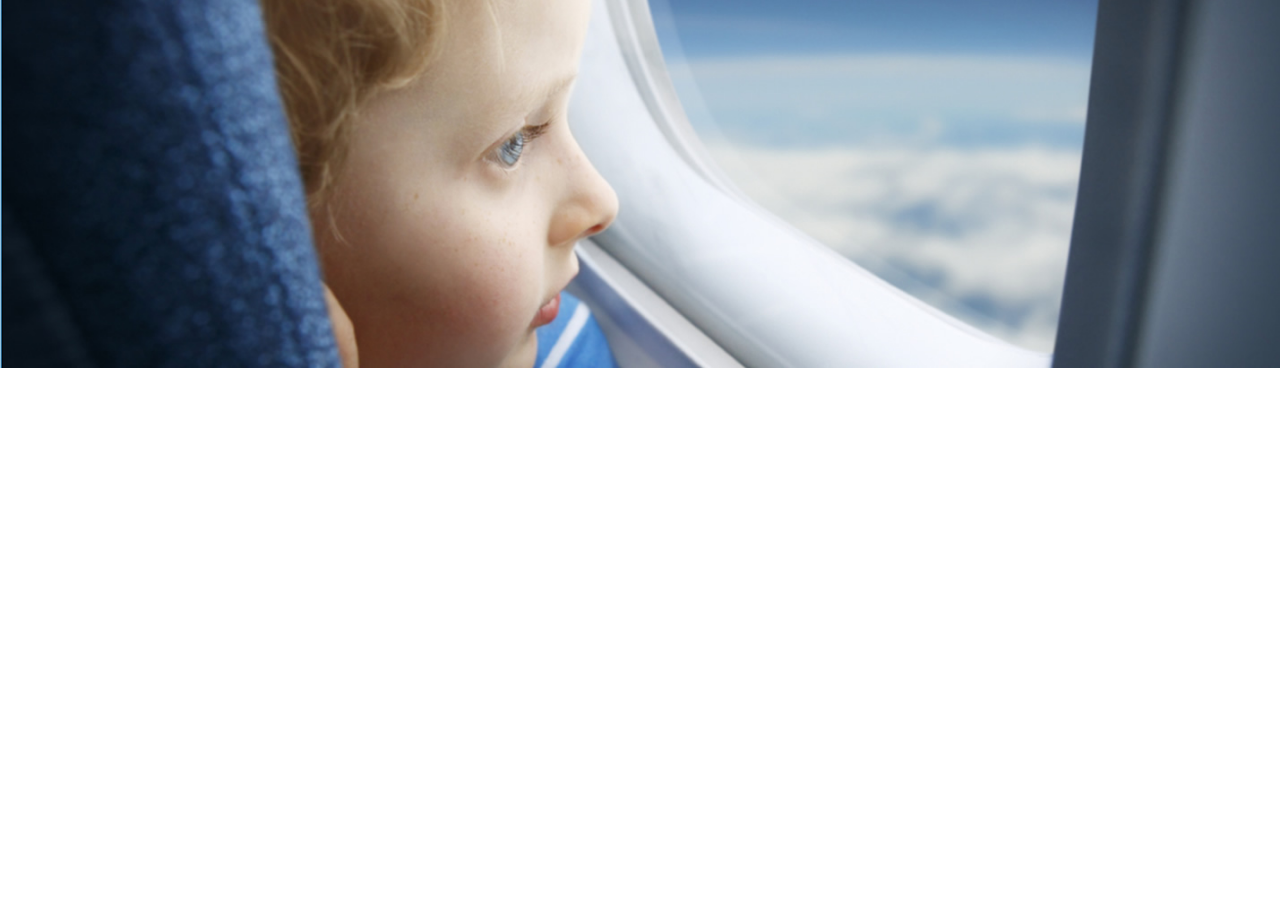
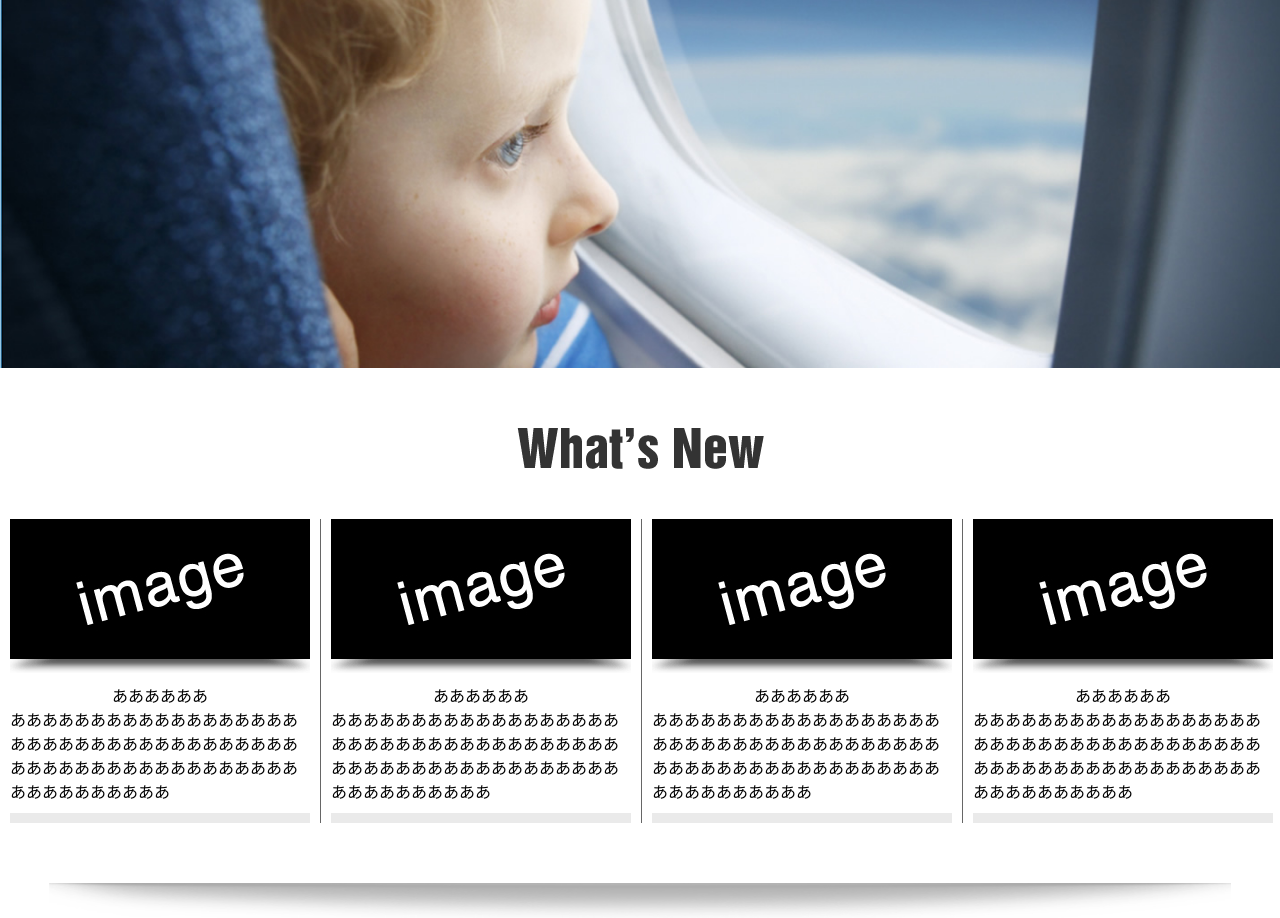
Before and after one commit to IKKImt/lesson, a plain HTML site: page works/index.html in a window 1280 px wide. Shown: the part 122-1040 px from the top of the page. Before the commit the page ends 800 px from the top, so only its background shows below. Drawn offline with Linux system fonts and the light colour scheme.

Commit message:
作成
Signed-off-by: Ikki Morita <ikkimt1112@gmail.com>

```diff
--- a/works/css/test.css
+++ b/works/css/test.css
@@ -1,3 +1,8 @@
+/*
+---------------------------------------------
+初期設定
+---------------------------------------------
+*/
 *{
 	margin: 0;
 	padding: 0;
@@ -20,6 +25,11 @@ li{
 	height: 100%;
 }
 
+/*
+---------------------------------------------
+ヘッダー
+---------------------------------------------
+*/
 #global-header{
 	padding: 14px 0;
 	overflow: hidden;
@@ -59,6 +69,11 @@ li{
 	border-right: 1px solid #BEBFC1;
 }
 
+/*
+---------------------------------------------
+メイン
+---------------------------------------------
+*/
 #main{
 }
 
@@ -70,3 +85,66 @@ li{
 
 #main ul li{
 }
+
+/*
+---------------------------------------------
+コンテンツ
+---------------------------------------------
+*/
+#content{
+}
+
+/*
+---------------------------------------------
+What's New
+---------------------------------------------
+*/
+#newsArea{
+	background-image: url("../images/newsarea-border.jpg");
+	background-repeat: no-repeat;
+	background-position: center bottom;
+	overflow: hidden;
+	padding: 60px 0 95px;
+}
+
+#newsArea h2{
+	text-align: center;
+	margin-bottom: 50px;
+}
+
+#newsAreaInner{
+	overflow: hidden;
+	width: 1283px;
+	margin: 0 auto;
+}
+
+#newsArea ul{
+	float: left;
+	padding: 0 10px;
+	border-right: 1px solid #666666;
+}
+
+#newsArea ul:last-child{
+	border-right: none;
+}
+
+#newsArea ul li{
+	background-image: url("../images/news-select.gif");
+	background-size: 300px 10px;
+	background-position: bottom;
+	background-repeat: no-repeat;
+	padding-bottom: 20px;
+	width: 300px;
+}
+
+#newsArea ul li:hover{
+	background-image: url("../images/news-selected.gif");
+}
+
+#newsArea ul li dl{
+	margin-top: 10px;
+}
+
+#newsArea ul li dl dt{
+	text-align: center;
+}
--- a/works/index.html
+++ b/works/index.html
@@ -41,7 +41,50 @@
 		<div id="main">
 			<ul>
 				<li><img src="images/main-slide01.jpg" height="auto" width="100%"></li>
-			</ul>
+			</ul><!-- main -->
+		</div>
+		<div id="content">
+			<div id="newsArea">
+				<h2><img src="images/title-news.gif" height="41" width="247"></h2>
+				<div id="newsAreaInner">
+					<ul>
+						<li>
+							<img src="images/news-img01.jpg" height="154" width="300">
+							<dl>
+								<dt>ああああああ</dt>
+								<dd>ああああああああああああああああああああああああああああああああああああああああああああああああああああああああああああああああ</dd>
+							</dl>
+						</li>
+					</ul>
+					<ul>
+						<li>
+							<img src="images/news-img01.jpg" height="154" width="300">
+							<dl>
+								<dt>ああああああ</dt>
+								<dd>ああああああああああああああああああああああああああああああああああああああああああああああああああああああああああああああああ</dd>
+							</dl>
+						</li>
+					</ul>
+					<ul>
+						<li>
+							<img src="images/news-img01.jpg" height="154" width="300">
+							<dl>
+								<dt>ああああああ</dt>
+								<dd>ああああああああああああああああああああああああああああああああああああああああああああああああああああああああああああああああ</dd>
+							</dl>
+						</li>
+					</ul>
+					<ul>
+						<li>
+							<img src="images/news-img01.jpg" height="154" width="300">
+							<dl>
+								<dt>ああああああ</dt>
+								<dd>ああああああああああああああああああああああああああああああああああああああああああああああああああああああああああああああああ</dd>
+							</dl>
+						</li>
+					</ul>
+				</div>
+			</div>
 		</div>
 	</div><!-- wrap -->
 </body>
```
Also changed, not shown: works/images/news-img01.jpg (added), works/images/news-select.gif (added), works/images/news-selected.gif (added), works/images/newsarea-border.jpg (added), works/images/title-news.gif (added).
